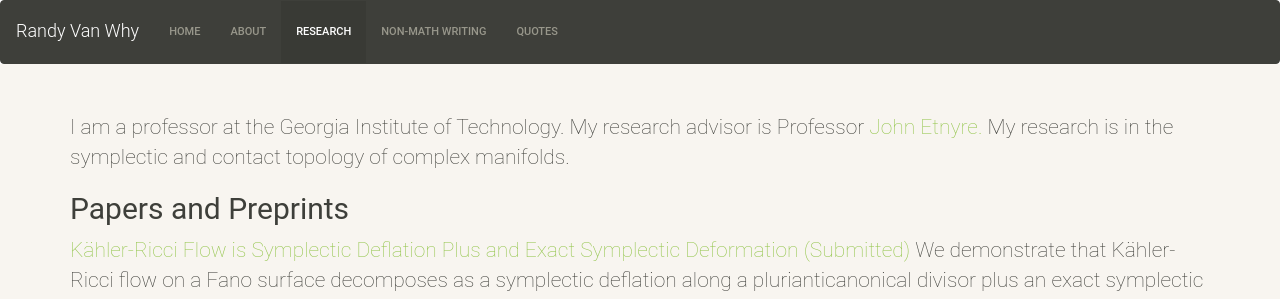
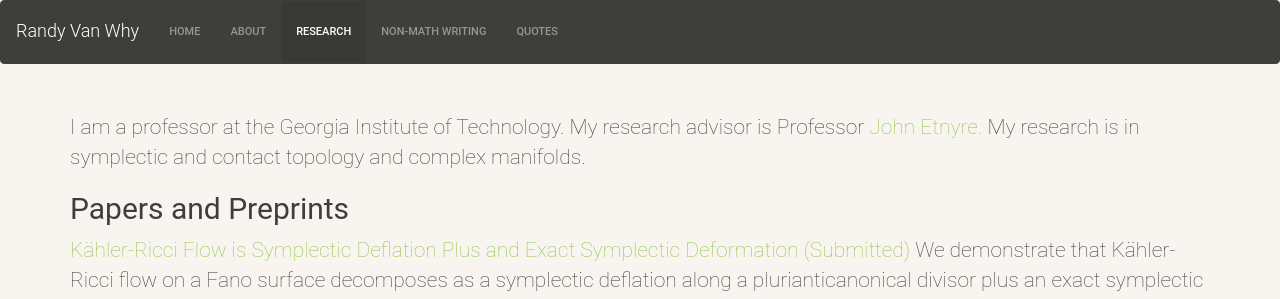
Before and after one commit to rvanwhy/rvanwhy.github.io, a Jekyll site: the page built from 02-research.md, in a window 1280 px wide. Shown: the top 299 px of the page. Built offline with Jekyll 4.4.1, drawn with Linux system fonts in a browser that asks for light colours; nearby versions of some CDN libraries.

Commit message:
Changed wording.

```diff
--- a/02-research.md
+++ b/02-research.md
@@ -7,7 +7,7 @@ permalink: research.html
 <div class="special jumbotron">
   <div class="container">
 
-<p>I am a professor at the Georgia Institute of Technology. My research advisor is Professor <a href="https://etnyre.math.gatech.edu/">John Etnyre.</a> My research is in the symplectic and contact topology of complex manifolds.
+<p>I am a professor at the Georgia Institute of Technology. My research advisor is Professor <a href="https://etnyre.math.gatech.edu/">John Etnyre.</a> My research is in symplectic and contact topology and complex manifolds.
 
 <h2>Papers and Preprints</h2>
 
```
